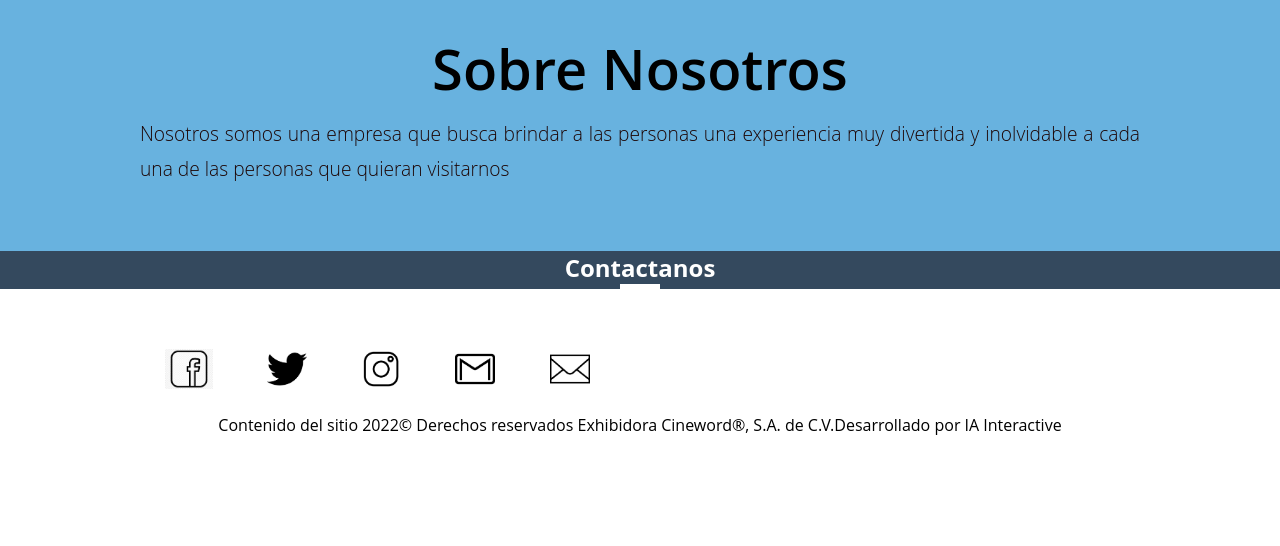
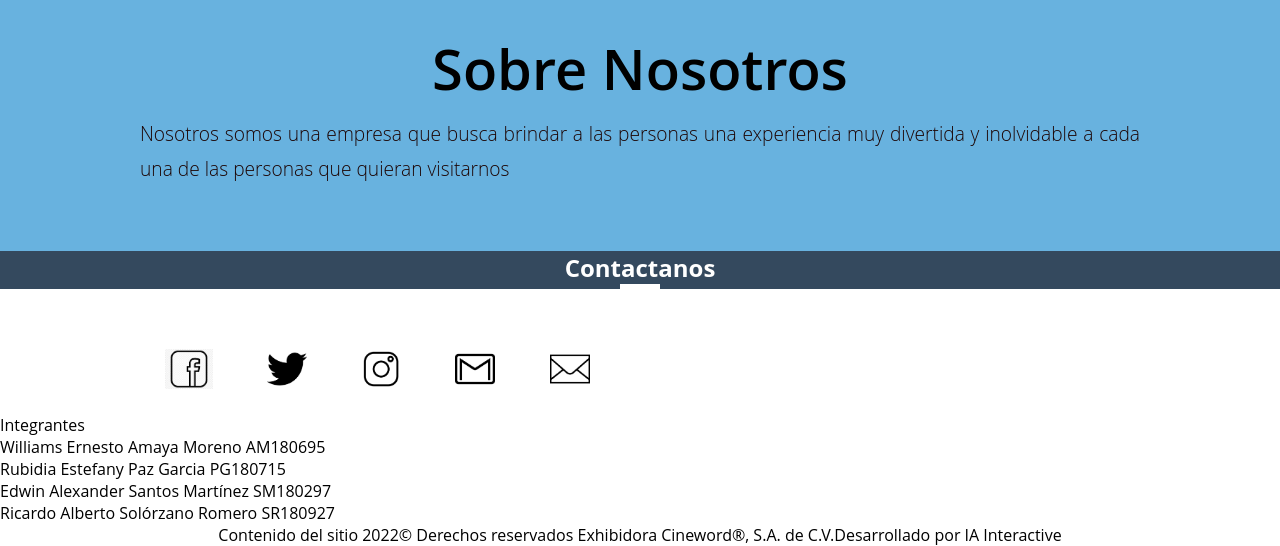
Before and after one commit to whistemalo/NTI_Cartelera, a plain HTML site: page index.html in a window 1280 px wide. Shown: the part 1575-2121 px from the top of the page. Before the commit the page ends 2011 px from the top, so only its background shows below. Drawn offline with nearby package versions, Linux system fonts and the light colour scheme; files whose address does not match are found by name.

Commit message:
se agregaron los integrantes

```diff
--- a/fonts.css
+++ b/fonts.css
@@ -28,3 +28,7 @@
 .icon-arrow-up:before {
   content: "\ea32";
 }
+
+.footer{
+    flex:auto;
+}
--- a/index.html
+++ b/index.html
@@ -109,11 +109,18 @@
 
         </section>
 
+
+
+    </main>
+
+    <footer>
         <section class="pie">
             <div class="abajo">
                    <h2>Contactanos</h2>
                    <div></div>
                </div>
+           <div class="footer">
+
             <ul class="menu1">
                 <li><a href="https://www.facebook.com"><img src="img/facebook.png"></a></li>
                 <li><a href="https://www.twitter.com"><img src="img/twitter.png"></a></li>
@@ -122,13 +129,24 @@
                 <li><a href="#"><img src="img/mensaje.png"></a></li>
             </ul>
 
+            <ul>
+                 <p>
+                    Integrantes
+                 </p>
+                 <li>Williams Ernesto Amaya Moreno AM180695</li>
+                 <li>Rubidia Estefany Paz Garcia PG180715</li>
+                 <li>Edwin Alexander Santos Martínez SM180297</li>
+                 <li>Ricardo Alberto Solórzano Romero SR180927</li>
+            </ul>
+           </div>
+
        </section>
        <center>
        <p >Contenido del sitio 2022© Derechos reservados Exhibidora Cineword®, S.A. de C.V.Desarrollado por IA Interactive
        </p>
       </center>
 
-    </main>
+    </footer>
 
     </body>
 
```
Lines whose indentation alone changed are shown as unchanged.
